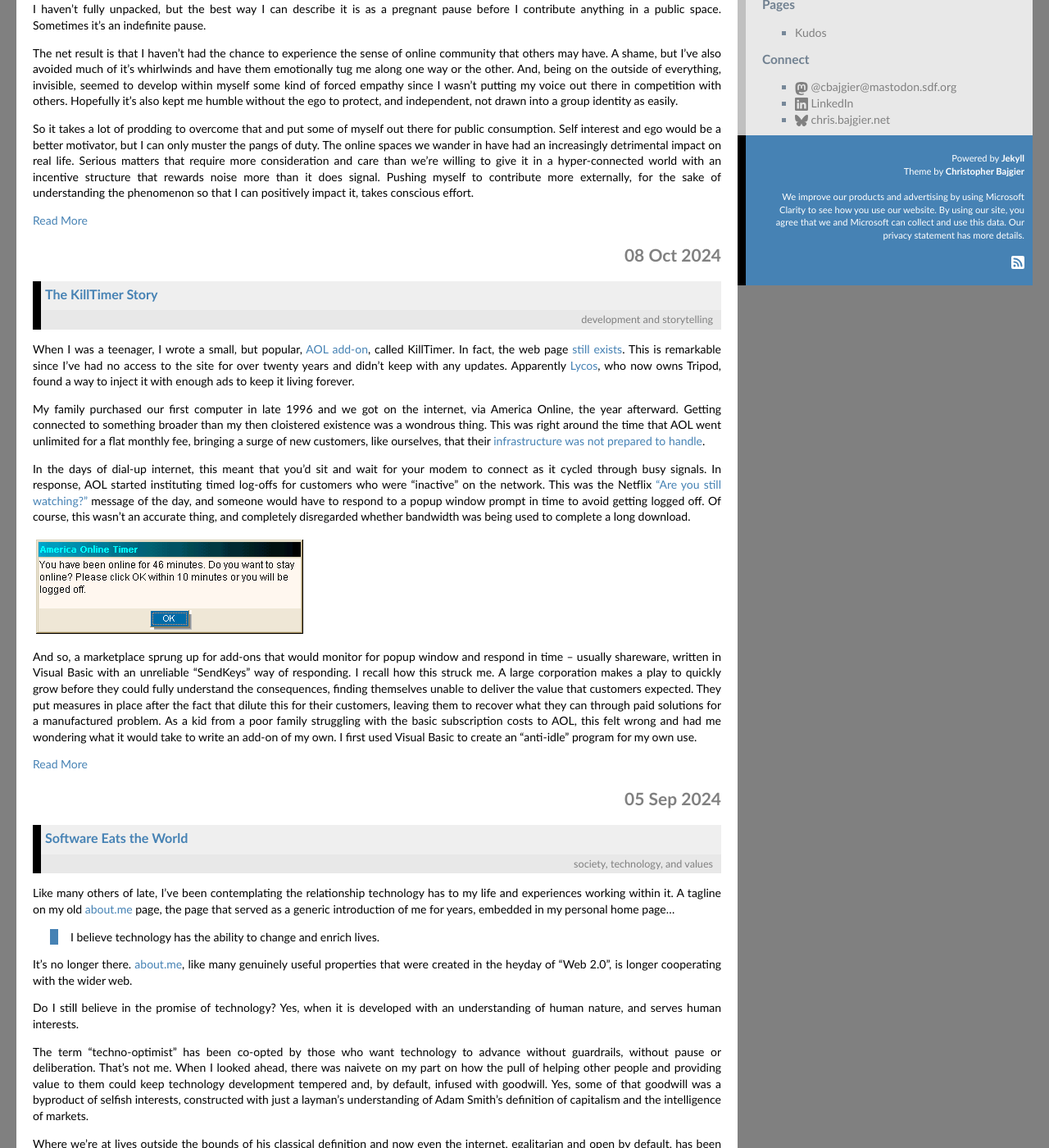
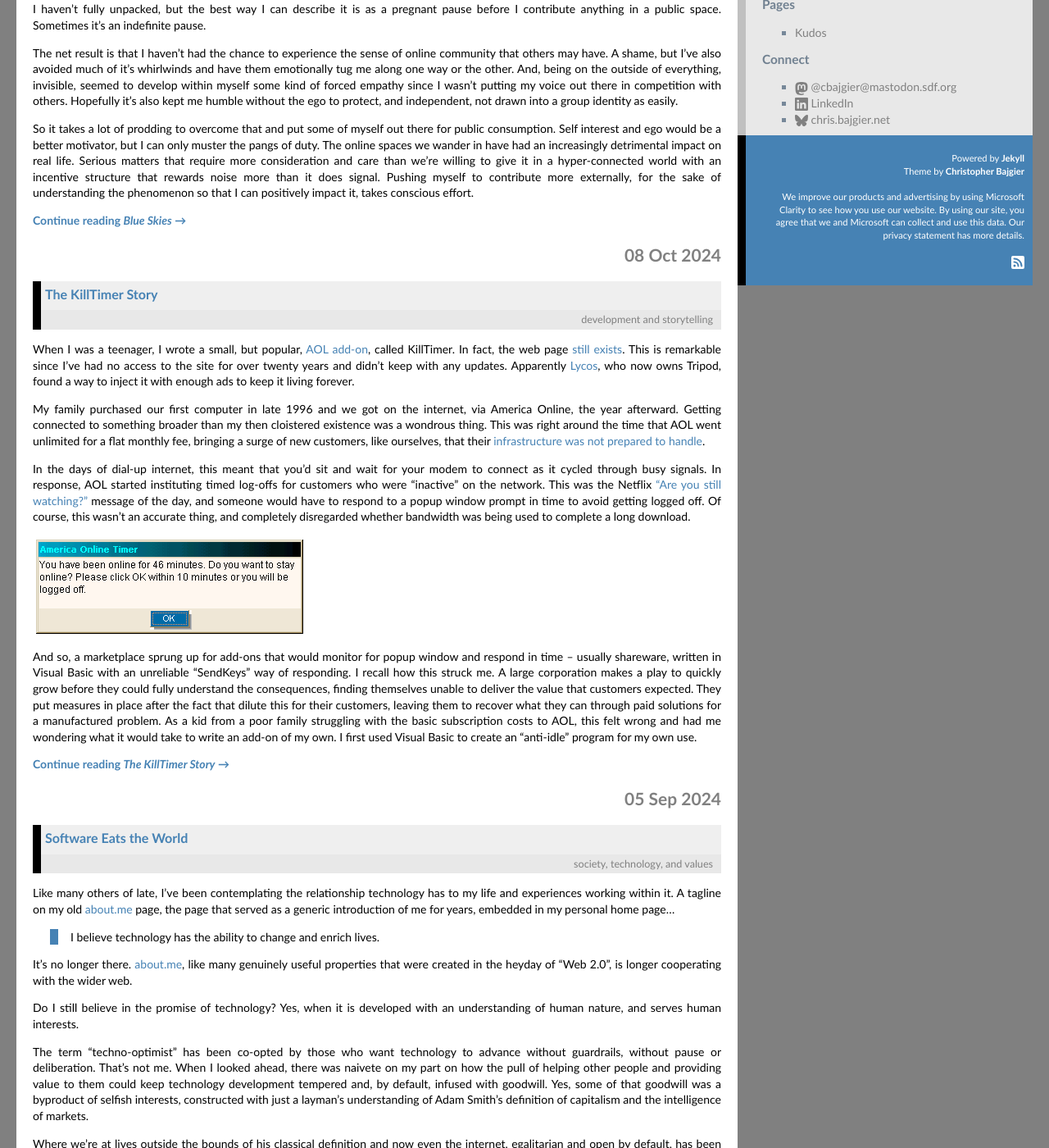
Before and after one commit to cbajgier/cbajgier.github.io, a Jekyll site: the page built from index.html, in a window 1280 px wide and 1400 px high, scrolled down 804 px. Shown: the whole window at 82% size. Built offline with Jekyll 4.4.1, drawn with Linux system fonts in a browser that asks for light colours; nearby versions of some CDN libraries; the list of posts is cut into pages by our own code.

Commit message:
Fixed non-descriptive links for better SEO

```diff
--- a/index.html
+++ b/index.html
@@ -26,7 +26,11 @@ sitemap:
 
         <div class="post-body">
             {{ post.excerpt }} {% if post.excerpt != post.content %}
-            <a href="{{ post.url }}">Read More</a>
+            <a href="{{ post.url }}"
+                ><strong
+                    >Continue reading <em>{{ post.title }}</em> &rarr;</strong
+                ></a
+            >
             {% endif %}
         </div>
 
```
